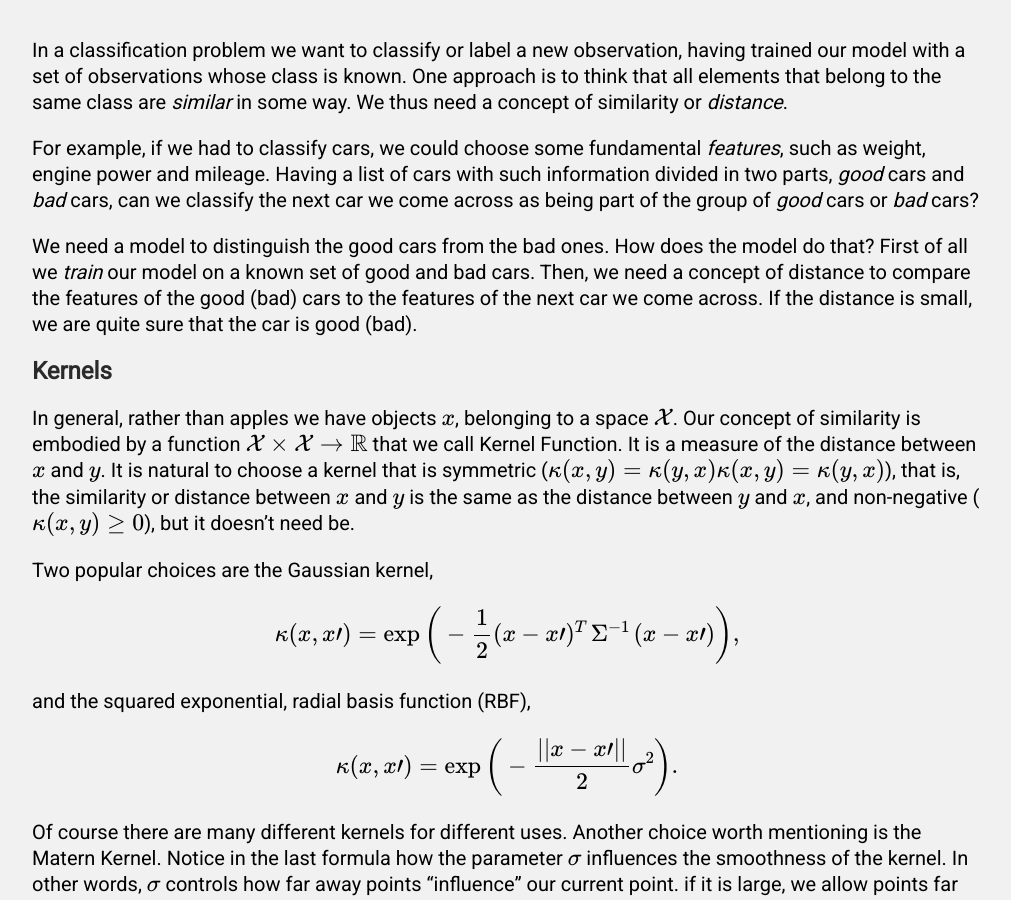
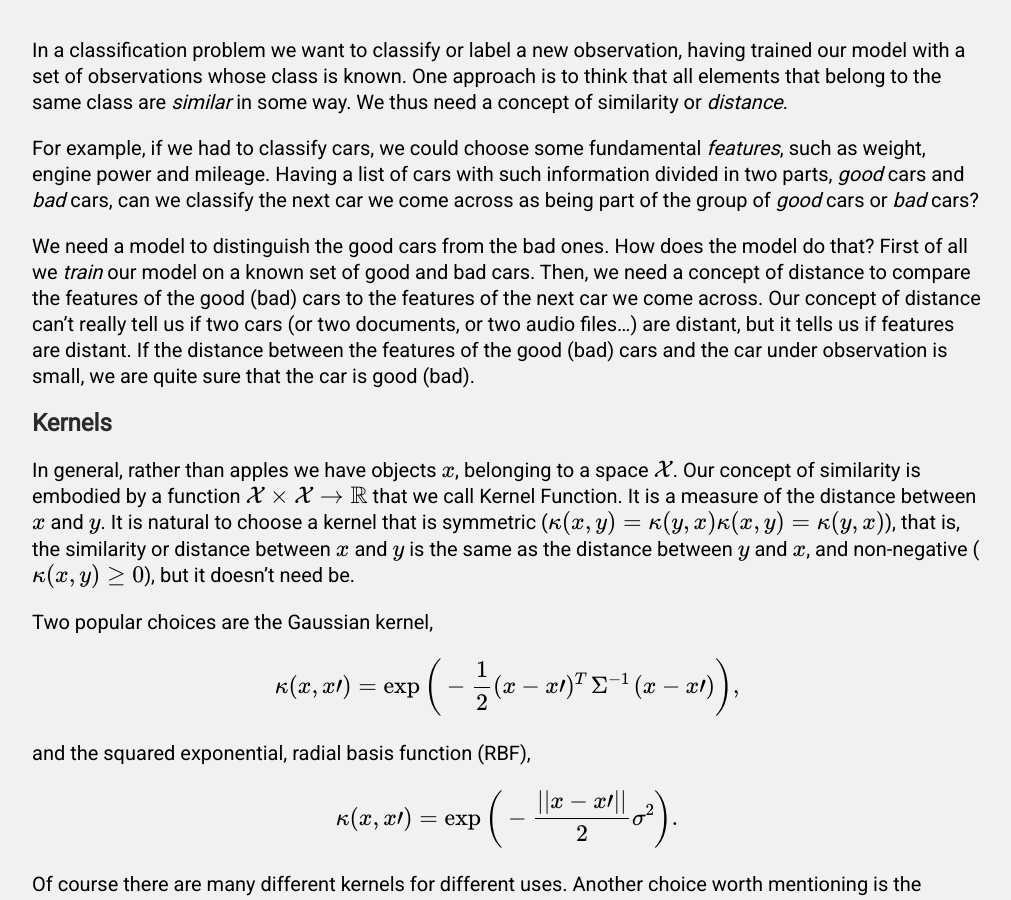
Before and after one commit to FullSimplify/FullSimplify.github.io, a Jekyll site: the page built from _posts/2000-01-02-Support-Vector-Machines,-a-Gentle-Introduction.md, in a window 1280 px wide and 900 px high, scrolled down 405 px. Shown: the whole window, without its empty margins (133-1144 px from the left). Built offline with Jekyll 4.4.1, drawn with Linux system fonts in a browser that asks for light colours; formulas are drawn with MathJax 3.

Commit message:
Update 2000-01-02-Support-Vector-Machines,-a-Gentle-Introduction.md

```diff
--- a/_posts/2000-01-02-Support-Vector-Machines,-a-Gentle-Introduction.md
+++ b/_posts/2000-01-02-Support-Vector-Machines,-a-Gentle-Introduction.md
@@ -14,7 +14,7 @@ In a classification problem we want to classify or label a new observation, havi
 
 For example, if we had to classify cars, we could choose some fundamental *features*, such as weight, engine power and mileage. Having a list of cars with such information divided in two parts, *good* cars and *bad* cars, can we classify the next car we come across as being part of the group of *good* cars or *bad* cars?
 
-We need a model to distinguish the good cars from the bad ones. How does the model do that? First of all we *train* our model on a known set of good and bad cars. Then, we need a concept of distance to compare the features of the good (bad) cars to the features of the next car we come across. If the distance is small, we are quite sure that the car is good (bad).
+We need a model to distinguish the good cars from the bad ones. How does the model do that? First of all we *train* our model on a known set of good and bad cars. Then, we need a concept of distance to compare the features of the good (bad) cars to the features of the next car we come across. Our concept of distance can't really tell us if two cars (or two documents, or two audio files...) are distant, but it tells us if features are distant. If the distance between the features of the good (bad) cars and the car under observation is small, we are quite sure that the car is good (bad).
 
 ## Kernels
 
```
